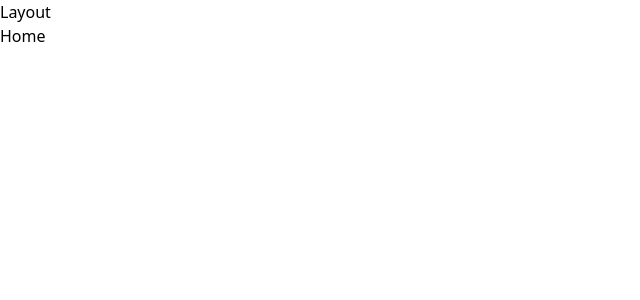
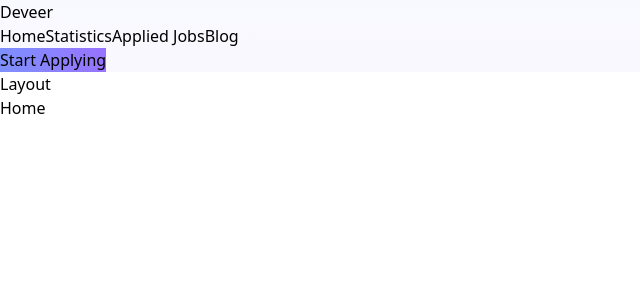
Before and after one commit to minhajul9/dev-career, a React (Vite) app: page / in a window 1280 px wide. Shown: the top 300 px of the page, without its empty margins (0-640 px from the left). Built offline with nearby package versions, Linux system fonts and the light colour scheme.

Commit message:
header created

```diff
--- a/src/App.jsx
+++ /dev/null
@@ -1,35 +0,0 @@
-import { useState } from 'react'
-import reactLogo from './assets/react.svg'
-import viteLogo from '/vite.svg'
-import './App.css'
-
-function App() {
-  const [count, setCount] = useState(0)
-
-  return (
-    <div className="App">
-      <div>
-        <a href="https://vitejs.dev" target="_blank">
-          <img src={viteLogo} className="logo" alt="Vite logo" />
-        </a>
-        <a href="https://reactjs.org" target="_blank">
-          <img src={reactLogo} className="logo react" alt="React logo" />
-        </a>
-      </div>
-      <h1>Vite + React</h1>
-      <div className="card">
-        <button onClick={() => setCount((count) => count + 1)}>
-          count is {count}
-        </button>
-        <p>
-          Edit <code>src/App.jsx</code> and save to test HMR
-        </p>
-      </div>
-      <p className="read-the-docs">
-        Click on the Vite and React logos to learn more
-      </p>
-    </div>
-  )
-}
-
-export default App
--- /dev/null
+++ b/src/components/Header/Header.jsx
@@ -0,0 +1,22 @@
+import React from 'react';
+import { Link } from 'react-router-dom';
+
+const Header = () => {
+    return (
+        <div className='custom-background mx-auto flex justify-between items-center p-4'>
+            <h2 className='text-3xl font-extrabold' title='Depelopers-career'>Deveer</h2>
+
+            <div className='space-x-4'>
+                <Link to='/'>Home</Link>
+                <Link to='/statistics'>Statistics</Link>
+                <Link to='/applied'>Applied Jobs</Link>
+                <Link to='/blog'>Blog</Link>
+            </div>
+
+            <button className='btn-background text-white text-xl font-extrabold p-4 rounded'>Start Applying</button>
+
+        </div>
+    );
+};
+
+export default Header;
--- a/src/components/Layout/Layout.jsx
+++ b/src/components/Layout/Layout.jsx
@@ -1,9 +1,11 @@
 import React from 'react';
 import { Outlet } from 'react-router-dom';
+import Header from '../Header/Header';
 
 const Layout = () => {
     return (
-        <div>
+        <div className='md:w-4/5 mx-auto'>
+            <Header></Header>
             <h2>Layout</h2>
             <Outlet></Outlet>
         </div>
--- a/src/index.css
+++ b/src/index.css
@@ -1,3 +1,11 @@
 @tailwind base;
 @tailwind components;
 @tailwind utilities;
+
+.custom-background{
+    background-image: linear-gradient(rgba(126, 144, 254, 0.05) 0%, rgba(152, 115, 255, 0.05) 100%);
+}
+
+.btn-background{
+    background-image: linear-gradient(90deg, #7E90FE 0%, #9873FF 100%);;
+}
--- a/src/main.jsx
+++ b/src/main.jsx
@@ -1,6 +1,5 @@
 import React from 'react'
 import ReactDOM from 'react-dom/client'
-import App from './App'
 import './index.css'
 import { RouterProvider, createBrowserRouter } from 'react-router-dom'
 import Layout from './components/Layout/Layout'
```
Also changed, not shown: src/App.css (deleted).
